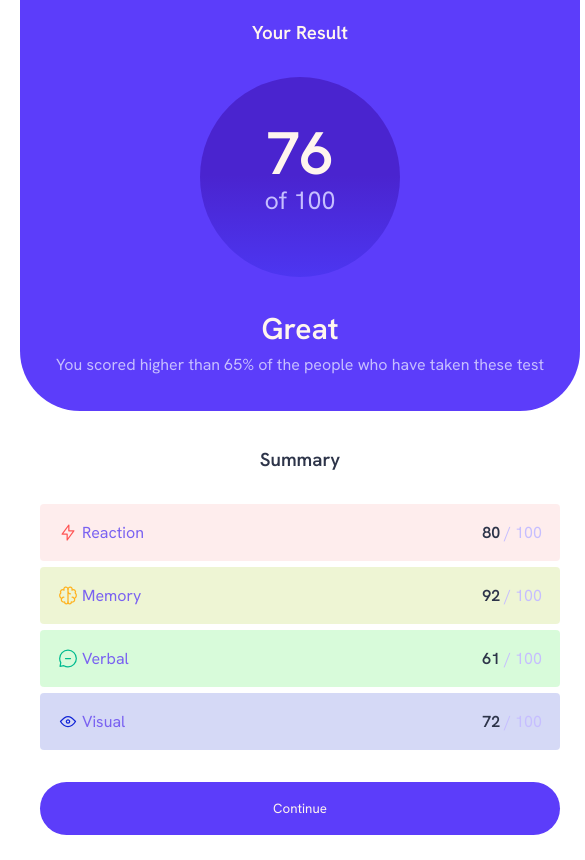
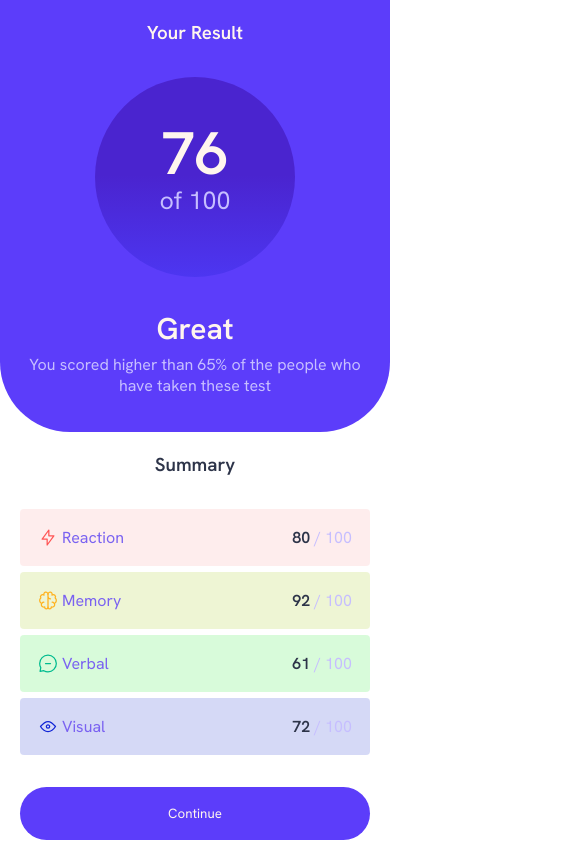
Before and after one commit to pandjiaprillian/result-repository, a plain HTML site: page index.html in a window 390 px wide. Shown: the whole page, 585 px wide, since content can reach past the window. Drawn offline with Linux system fonts and the light colour scheme.

Commit message:
change width in smartphone breakpoint

```diff
--- a/style.css
+++ b/style.css
@@ -14,11 +14,9 @@ body {
 
 .container {
     width: 900px;
-    margin: 30px auto;
-    /* border: 0.6px solid seashell; */
+    margin: 5.5rem auto;
     display: grid;
     grid-template-columns: 2fr 2fr;
-    /* gap: 1rem; */
     border-radius: 8px;
 }
 
@@ -155,18 +153,16 @@ body {
     }
 
     .container {
-        width: 600px;
-        margin: 0;
-        padding: 0 20px;
+        width: 100%;
+        margin: 0 auto;
         grid-template-columns: 2fr;
     }
 
     .result {
-        border-radius: 0 0 60px 60px;
+        border-radius: 0 0 70px 70px;
     }
 
     .summary {
-        margin-top: 1em;
         border-radius: 60px 60px 0 0;
     }
 
```
